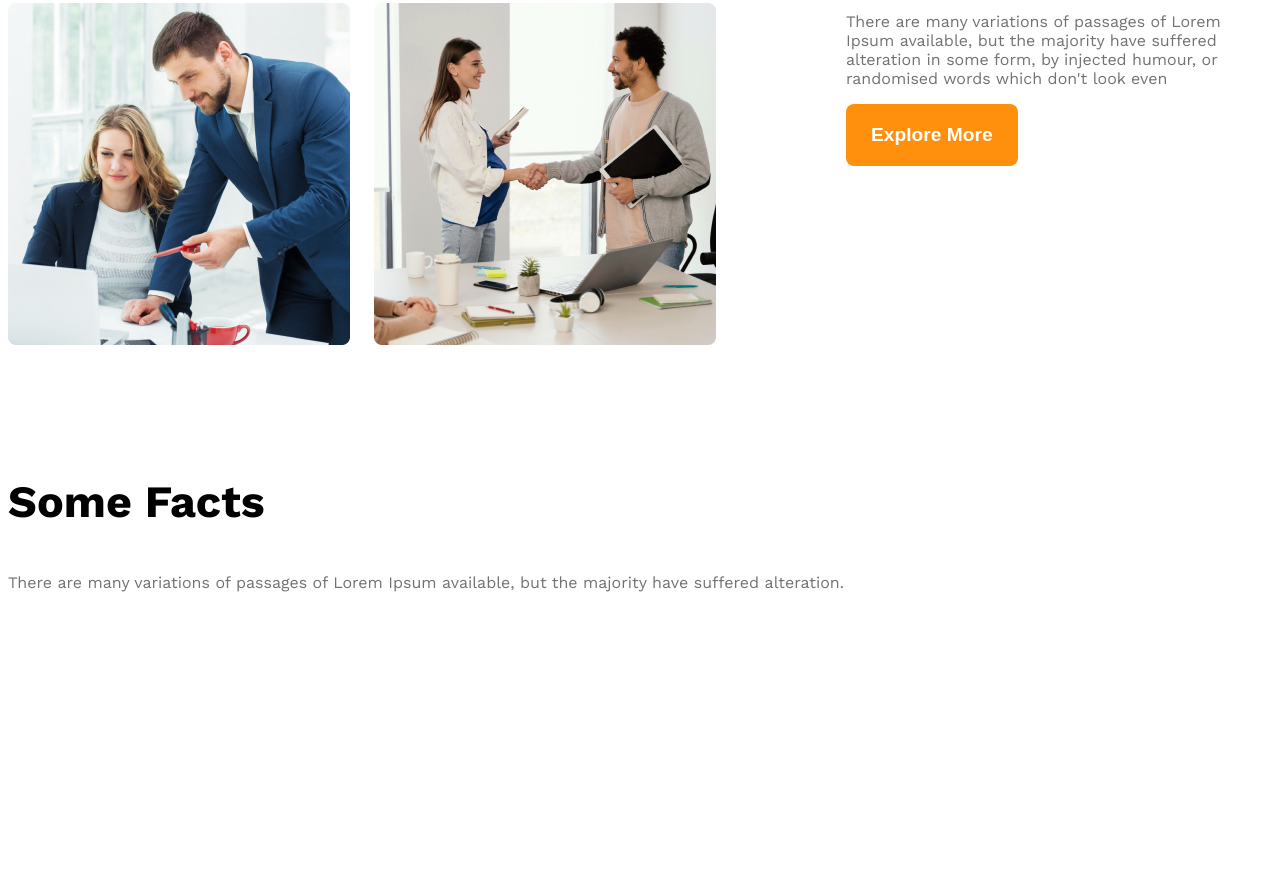
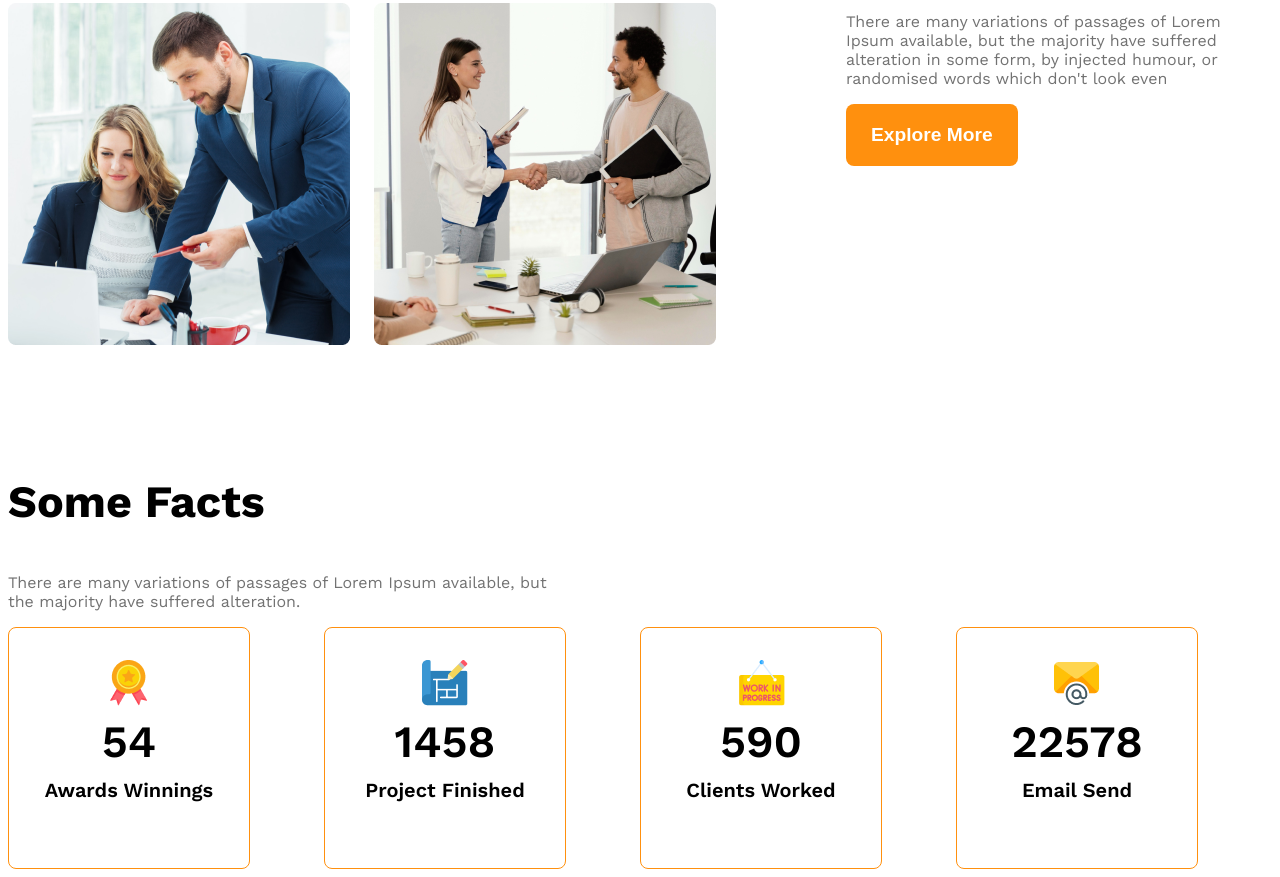
Before and after one commit to rimond12/g3-architect-challenge, a plain HTML site: page index.html in a window 1280 px wide. Shown: the part 1676-2553 px from the top of the page. Before the commit the page ends 2284 px from the top, so only its background shows below. Drawn offline with nearby package versions, Linux system fonts and the light colour scheme.

Commit message:
added new html tags

```diff
--- a/index.html
+++ b/index.html
@@ -1,11 +1,13 @@
 <!DOCTYPE html>
 <html lang="en">
+
 <head>
     <meta charset="UTF-8">
     <meta name="viewport" content="width=device-width, initial-scale=1.0">
     <title>G3-Architect</title>
     <link rel="stylesheet" href="styles/style.css">
 </head>
+
 <body class="work-sans-font">
     <header class="bg-light">
         <nav class="navbar display-flex">
@@ -20,7 +22,9 @@
         <div class="banner">
             <div class="banner-content">
                 <h1 class="banner-tittle">Brand New Group of Architects</h1>
-            <p class="banner-description">There are many variations of passages of Lorem Ipsum available, but the majority have suffered alteration in some form, by injected humour, or randomised words which don't look even</p>
+                <p class="banner-description">There are many variations of passages of Lorem Ipsum available, but the
+                    majority have suffered alteration in some form, by injected humour, or randomised words which don't
+                    look even</p>
                 <button class="btn-primary">Explore More</button>
             </div>
             <img class="banner-img" src="images/banner.png" alt="">
@@ -36,19 +40,55 @@
                 <img src="images/team4.png" alt="">
             </div>
             <div class="our-features">
-                <h3 class="section-tittle"><span id="quick-list" class="text-light-gray">Quick list</span> <span>of Our</span> <span class="text-primary">Features</span></h3>
-                <p class="feature-description text-light-gray">There are many variations of passages of Lorem Ipsum available, but the majority have suffered alteration in some form, by injected humour, or randomised words which don't look even</p>
+                <h3 class="section-tittle"><span id="quick-list" class="text-light-gray">Quick list</span> <span>of
+                        Our</span> <span class="text-primary">Features</span></h3>
+                <p class="feature-description text-light-gray">There are many variations of passages of Lorem Ipsum
+                    available, but the majority have suffered alteration in some form, by injected humour, or randomised
+                    words which don't look even</p>
                 <button class="btn-primary">Explore More</button>
             </div>
         </section>
         <!-- Some facts -->
         <section>
             <h3 class="section-tittle">Some Facts</h3>
-            <p class="text-light-gray">There are many variations of passages of Lorem Ipsum available, but the majority have suffered alteration.</p>
+            <p class="text-light-gray fact-description">There are many variations of passages of Lorem Ipsum available, but the majority
+                have suffered alteration.</p>
+            <div class="facts-container">
+                <!-- .fact*4>img.fact-icon+h4.fact-number+h5.fact-name -->
+                <div class="fact-card display-flex">
+                    <div>
+                        <img src="images/icons/ribon.png" alt="" class="fact-icon">
+                        <h4 class="fact-number">54</h4>
+                        <h5 class="fact-name">Awards Winnings</h5>
+                    </div>
+                </div>
+                <div class="fact-card display-flex">
+                    <div>
+                        <img src="images/icons/projects.png" alt="" class="fact-icon">
+                        <h4 class="fact-number">1458</h4>
+                        <h5 class="fact-name">Project Finished</h5>
+                    </div>
+                </div>
+                <div class="fact-card display-flex">
+                    <div>
+                        <img src="images/icons/customers.png" alt="" class="fact-icon">
+                        <h4 class="fact-number">590</h4>
+                        <h5 class="fact-name">Clients Worked</h5>
+                    </div>
+                </div>
+                <div class="fact-card display-flex">
+                    <div>
+                        <img src="images/icons/email.png" alt="" class="fact-icon">
+                        <h4 class="fact-number">22578</h4>
+                        <h5 class="fact-name">Email Send</h5>
+                    </div>
+                </div>
+            </div>
         </section>
     </main>
     <footer>
 
     </footer>
 </body>
+
 </html>
--- a/styles/style.css
+++ b/styles/style.css
@@ -98,6 +98,34 @@ main > section{
 #quick-list{
     font-weight: 500;
 }
+/* Some facts related style */
+.facts-container{
+    display: grid;
+    grid-template-columns: repeat(4, 1fr);
+}
+.fact-card{
+    border: 1px solid #FF900E;
+    width: 240px;
+    height: 240px;
+    border-radius: 8px;
+    text-align: center;
+    align-items: center;
+    justify-content: center;
+}
+.fact-number{
+    font-size: 2.8rem;
+    font-weight: 600;
+    margin-top: 5px;
+    margin-bottom: 10px;
+}
+.fact-name{
+    font-size: 1.25rem;
+    font-weight: 600;
+    margin-top: 10px;
+}
+.fact-description{
+    max-width: 540px;
+}
 /* Responsive Media query  */
 @media screen and (max-width: 576px) {
     .navbar,
```
Lines whose indentation alone changed are shown as unchanged.
